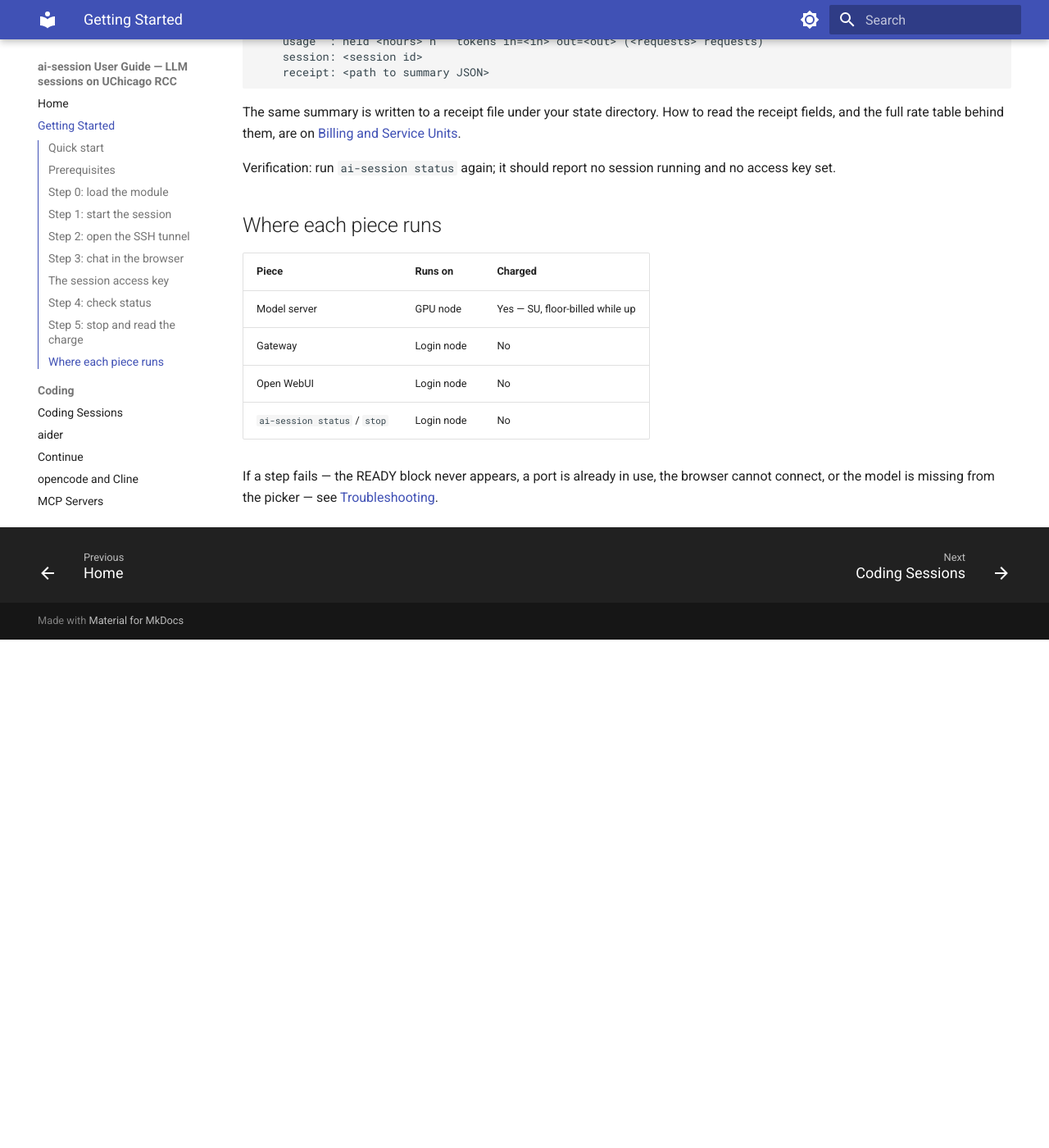
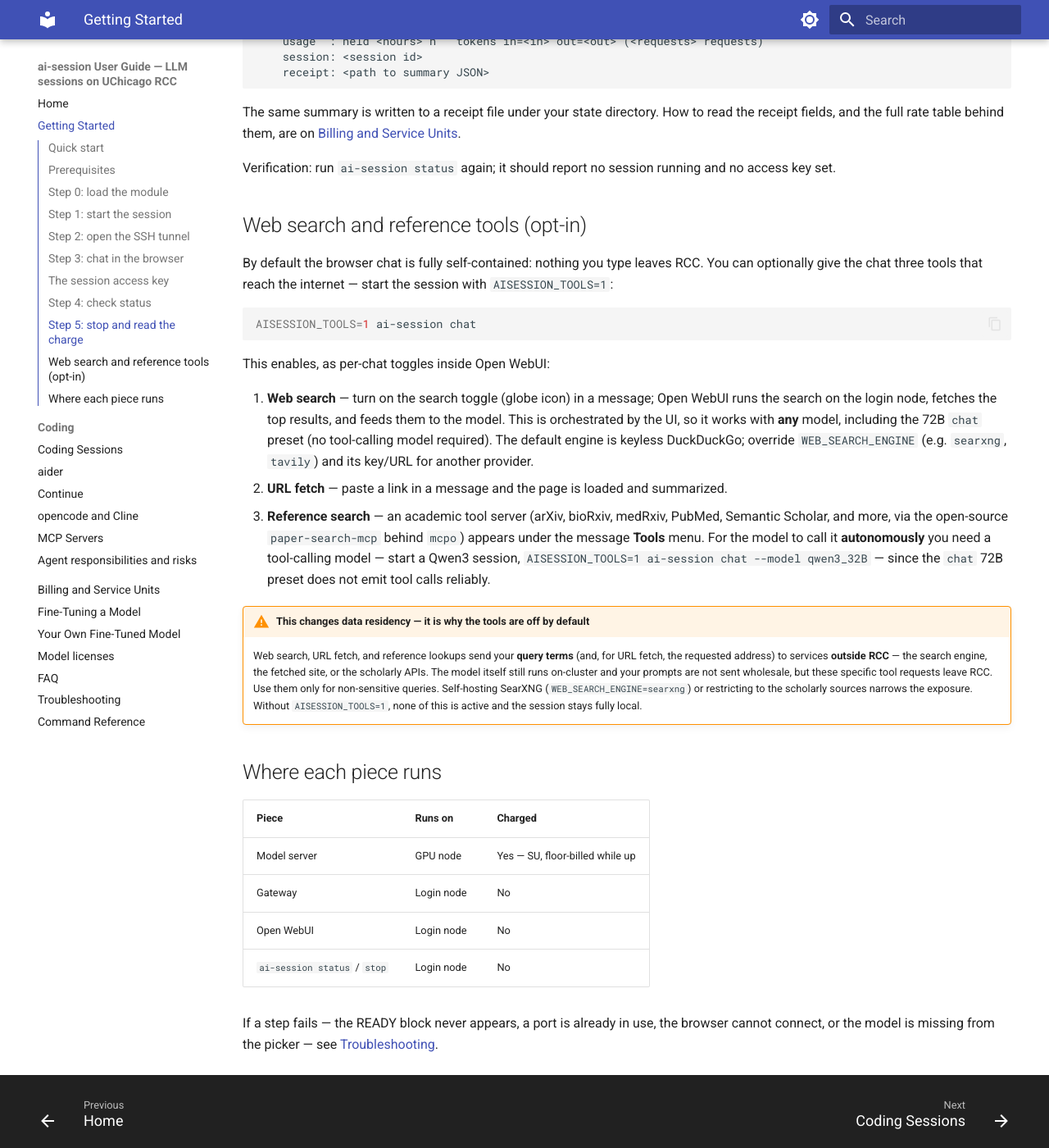
Before and after one commit to rmehta1987/rcc-vllm, an MkDocs documentation site: the page built from docs/getting-started.md, in a window 1280 px wide and 1400 px high, scrolled down 5681 px. Shown: the whole window at 82% size. Built offline with MkDocs 1.6.1 and Material for MkDocs 9.7.7, drawn with Linux system fonts in a browser that asks for light colours; before the commit the page ends 6461 px from its top, so only the background shows below that.

Commit message:
openwebui tools + model frame-of-reference docs
Opt-in web + reference tools for browser chat (AISESSION_TOOLS=1):
- run_openwebui.sh: enable web search (keyless DuckDuckGo default) + URL fetch, and
  start mcpo wrapping paper-search-mcp (arXiv/bioRxiv/medRxiv/PubMed/Semantic Scholar)
  as an OpenAPI tool server registered via TOOL_SERVER_CONNECTIONS.
- run_browser_demo.sh: reap the mcpo tool server on `down`.
- Verified: mcpo serves live arXiv+bioRxiv results; Open WebUI's own get_tool_servers_data
  registered the server and exposed 57 tools. Requires the /project/rcc/mehta5/tools-env venv.
- Documented in getting-started + an faq entry, with a prominent data-residency warning
  (these tools send query terms outside RCC; off by default preserves the local guarantee).

Model capability frame of reference (reference.md#models, linked from index + faq):
- Approximate, caveated positioning of the open models vs closed "frontier" models from
  public 2026 comparisons (e.g. GLM-5.2 within ~1 pt of Claude Opus 4.8 on FrontierSWE;
  Qwen3.5-122B ~ Sonnet 4.5 / beats GPT-5-mini on tool-use). Framed as a ballpark, not parity.

Co-Authored-By: Claude Opus 4.8 <noreply@anthropic.com>

````diff
--- a/docs/faq.md
+++ b/docs/faq.md
@@ -46,7 +46,9 @@ sent to any outside provider. Your browser-chat history is stored in a private d
 your home folder that other users cannot read. One caveat: coding tools can have their own
 telemetry that is separate from the model service. The service disables that telemetry where
 it controls the configuration, but you should confirm the settings in any client you install
-yourself.
+yourself. A second caveat, opt-in: if you start browser chat with `AISESSION_TOOLS=1` (web
+search, URL fetch, reference lookup — see below), those specific tool requests send your query
+terms to services outside RCC. They are off unless you set that flag.
 
 ## Connecting and sharing
 
@@ -75,7 +77,20 @@ A vision model (for images) is still on the roadmap.
 Whichever you end up on, start small and scale up: get your prompts or agent setup working
 against the small model first — it loads faster, spends less time waiting for free GPUs, and
 costs the least per hour — then switch to a larger model without changing any client
-configuration. If you need larger, ask; new models are staged on request.
+configuration. If you need larger, ask; new models are staged on request. For a rough sense of
+how these open models compare to closed "frontier" models, see the
+[capability frame of reference](reference.md#rough-capability-frame-of-reference).
+
+### Can the browser chat search the web or find papers?
+
+Yes, opt-in. Start browser chat with `AISESSION_TOOLS=1 ai-session chat` to add three tools you
+enable per conversation in Open WebUI: web search, URL fetch, and academic reference search
+(arXiv, bioRxiv, medRxiv, PubMed, Semantic Scholar, via the open-source `paper-search-mcp`).
+Web search works with any model; for the model to *autonomously* call the reference tools, start
+a tool-calling model — `AISESSION_TOOLS=1 ai-session chat --model qwen3_32B`. These tools reach
+outside RCC (see [Is my data private?](#is-my-data-private) and
+[Getting Started](getting-started.md#web-search-and-reference-tools-opt-in)); they are off by
+default.
 
 ## Coding agents, MCP, and building agents
 
--- a/docs/getting-started.md
+++ b/docs/getting-started.md
@@ -271,6 +271,41 @@ read the receipt fields, and the full rate table behind them, are on
 Verification: run `ai-session status` again; it should report no session running
 and no access key set.
 
+## Web search and reference tools (opt-in)
+
+By default the browser chat is fully self-contained: nothing you type leaves RCC.
+You can optionally give the chat three tools that reach the internet — start the
+session with `AISESSION_TOOLS=1`:
+
+```bash
+AISESSION_TOOLS=1 ai-session chat
+```
+
+This enables, as per-chat toggles inside Open WebUI:
+
+1. **Web search** — turn on the search toggle (globe icon) in a message; Open WebUI
+   runs the search on the login node, fetches the top results, and feeds them to the
+   model. This is orchestrated by the UI, so it works with **any** model, including
+   the 72B `chat` preset (no tool-calling model required). The default engine is
+   keyless DuckDuckGo; override `WEB_SEARCH_ENGINE` (e.g. `searxng`, `tavily`) and its
+   key/URL for another provider.
+2. **URL fetch** — paste a link in a message and the page is loaded and summarized.
+3. **Reference search** — an academic tool server (arXiv, bioRxiv, medRxiv, PubMed,
+   Semantic Scholar, and more, via the open-source `paper-search-mcp` behind `mcpo`)
+   appears under the message **Tools** menu. For the model to call it **autonomously**
+   you need a tool-calling model — start a Qwen3 session, `AISESSION_TOOLS=1
+   ai-session chat --model qwen3_32B` — since the `chat` 72B preset does not emit
+   tool calls reliably.
+
+!!! warning "This changes data residency — it is why the tools are off by default"
+    Web search, URL fetch, and reference lookups send your **query terms** (and, for
+    URL fetch, the requested address) to services **outside RCC** — the search engine,
+    the fetched site, or the scholarly APIs. The model itself still runs on-cluster and
+    your prompts are not sent wholesale, but these specific tool requests leave RCC. Use
+    them only for non-sensitive queries. Self-hosting SearXNG (`WEB_SEARCH_ENGINE=searxng`)
+    or restricting to the scholarly sources narrows the exposure. Without
+    `AISESSION_TOOLS=1`, none of this is active and the session stays fully local.
+
 ## Where each piece runs
 
 | Piece | Runs on | Charged |
````
Also changed, not shown: docs/index.md (+3 -1 lines), docs/reference.md (+23 -0 lines), 2 other files.
